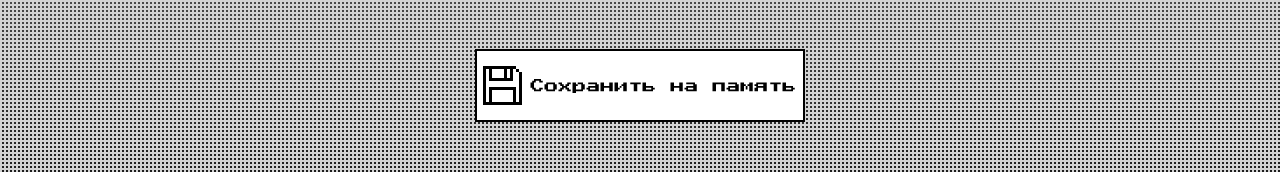
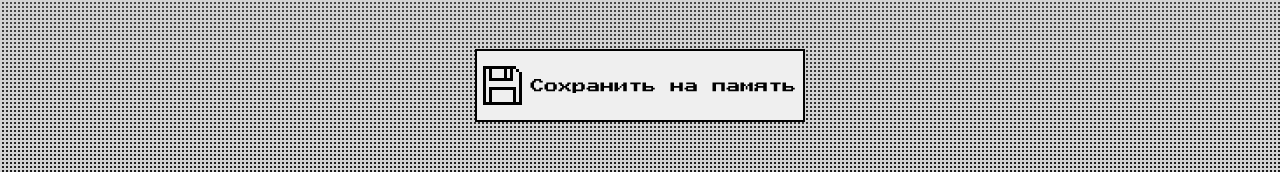
Before and after one commit to MATFIX-coder/zakrivayuschiy-teg-ad, a plain HTML site: page index.html in a window 1280 px wide. Shown: the part 8616-8788 px from the top of the page. Drawn offline with Linux system fonts and the light colour scheme.

Commit message:
не во всех файлах применил расширение

```diff
--- a/styles/style.css
+++ b/styles/style.css
@@ -232,9 +232,7 @@
   padding: 15px 0;
   font-family: var(--accent-font), fantasy;
   font-size: 14px;
-  font-size: 14px;
   background-color: var(--bg-color #fff);
-  background-color: var(--bg-color, #fff);
   transition: box-shadow 0.3s;
   cursor: pointer;
 }
```
Also changed, not shown: styles/variables.css (+8 -5 lines).
